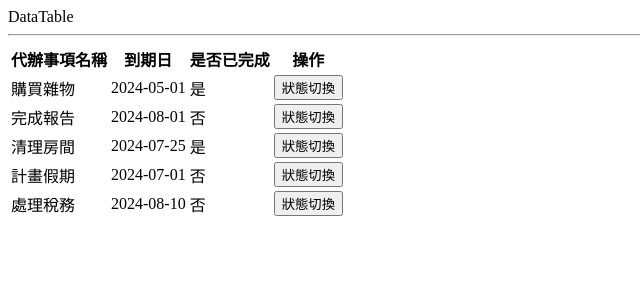
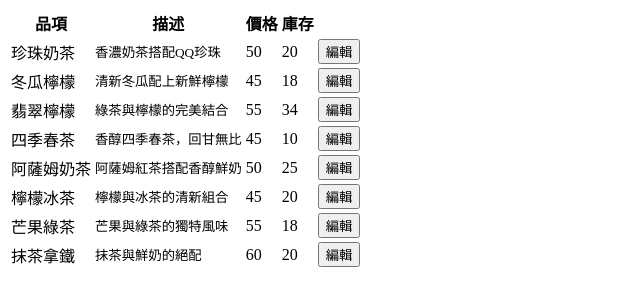
Before and after one commit to RyanSparkc/react_practise_hex1, a React (Vite) app: page / in a window 1280 px wide. Shown: the top 306 px of the page, without its empty margins (0-640 px from the left). Built offline with nearby package versions, Linux system fonts and the light colour scheme.

Commit message:
add week1

```diff
--- /dev/null
+++ b/src/Week1Table.jsx
@@ -0,0 +1,151 @@
+import { useState } from 'react';
+const data = [
+  {
+    id: 1,
+    name: '珍珠奶茶',
+    description: '香濃奶茶搭配QQ珍珠',
+    price: 50,
+    stock: 20,
+  },
+  {
+    id: 2,
+    name: '冬瓜檸檬',
+    description: '清新冬瓜配上新鮮檸檬',
+    price: 45,
+    stock: 18,
+  },
+  {
+    id: 3,
+    name: '翡翠檸檬',
+    description: '綠茶與檸檬的完美結合',
+    price: 55,
+    stock: 34,
+  },
+  {
+    id: 4,
+    name: '四季春茶',
+    description: '香醇四季春茶，回甘無比',
+    price: 45,
+    stock: 10,
+  },
+  {
+    id: 5,
+    name: '阿薩姆奶茶',
+    description: '阿薩姆紅茶搭配香醇鮮奶',
+    price: 50,
+    stock: 25,
+  },
+  {
+    id: 6,
+    name: '檸檬冰茶',
+    description: '檸檬與冰茶的清新組合',
+    price: 45,
+    stock: 20,
+  },
+  {
+    id: 7,
+    name: '芒果綠茶',
+    description: '芒果與綠茶的獨特風味',
+    price: 55,
+    stock: 18,
+  },
+  {
+    id: 8,
+    name: '抹茶拿鐵',
+    description: '抹茶與鮮奶的絕配',
+    price: 60,
+    stock: 20,
+  },
+];
+
+function Week1Table() {
+  const [stock, setStock] = useState(data);
+  const [editingId, setEditingId] = useState(null);
+
+  // 庫存數量修改
+  const handleStockChange = (id, change) => {
+    setStock(
+      stock.map((item) =>
+        item.id === id
+          ? { ...item, stock: Math.max(0, item.stock + change) }
+          : item
+      )
+    );
+  };
+
+  // 編輯按鈕
+  const handleEdit = (id) => {
+    setEditingId(id === editingId ? null : id);
+  };
+
+  // 處理品項和描述的修改
+  const handleItemChange = (id, field, value) => {
+    setStock(
+      stock.map((item) =>
+        item.id === id ? { ...item, [field]: value } : item
+      )
+    );
+  };
+
+  return (
+    <table>
+      <thead>
+        <tr>
+          <th scope="col">品項</th>
+          <th scope="col">描述</th>
+          <th scope="col">價格</th>
+          <th scope="col">庫存</th>
+        </tr>
+      </thead>
+      <tbody>
+        {stock.map((item) => (
+          <tr key={item.id}>
+            <td>
+              {editingId === item.id ? (
+                <input
+                  value={item.name}
+                  onChange={(e) => handleItemChange(item.id, 'name', e.target.value)}
+                />
+              ) : (
+                item.name
+              )}
+            </td>
+            <td>
+              {editingId === item.id ? (
+                <input
+                  value={item.description}
+                  onChange={(e) => handleItemChange(item.id, 'description', e.target.value)}
+                />
+              ) : (
+                <small>{item.description}</small>
+              )}
+            </td>
+            <td>{item.price}</td>
+            <td>
+              {editingId === item.id && (
+                <>
+                  <button
+                    onClick={() => handleStockChange(item.id, -1)}
+                    disabled={item.stock === 0}
+                  >
+                    -
+                  </button>
+                  {item.stock}
+                  <button onClick={() => handleStockChange(item.id, 1)}>+</button>
+                </>
+              )}
+              {editingId !== item.id && item.stock}
+            </td>
+            <td>
+              <button onClick={() => handleEdit(item.id)}>
+                {editingId === item.id ? '完成' : '編輯'}
+              </button>
+            </td>
+          </tr>
+        ))}
+      </tbody>
+    </table>
+  );
+}
+
+export default Week1Table;
--- a/src/main.jsx
+++ b/src/main.jsx
@@ -1,12 +1,12 @@
 import { StrictMode } from 'react'
 import { createRoot } from 'react-dom/client'
-import DataTable from './DataTable.jsx';
+import Week1Table from './Week1Table.jsx';
 // import ArrayMethods from './ArrayMethods.jsx'
 // import './index.css'
 
 createRoot(document.getElementById('root')).render(
   <StrictMode>
-    <DataTable />
+    <Week1Table />
     {/* <ArrayMethods /> */}
   </StrictMode>
 );
```
